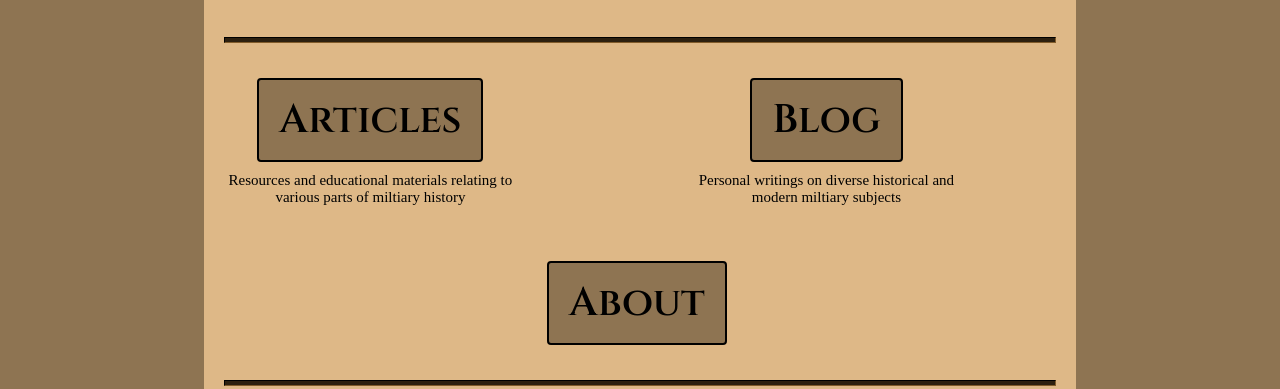
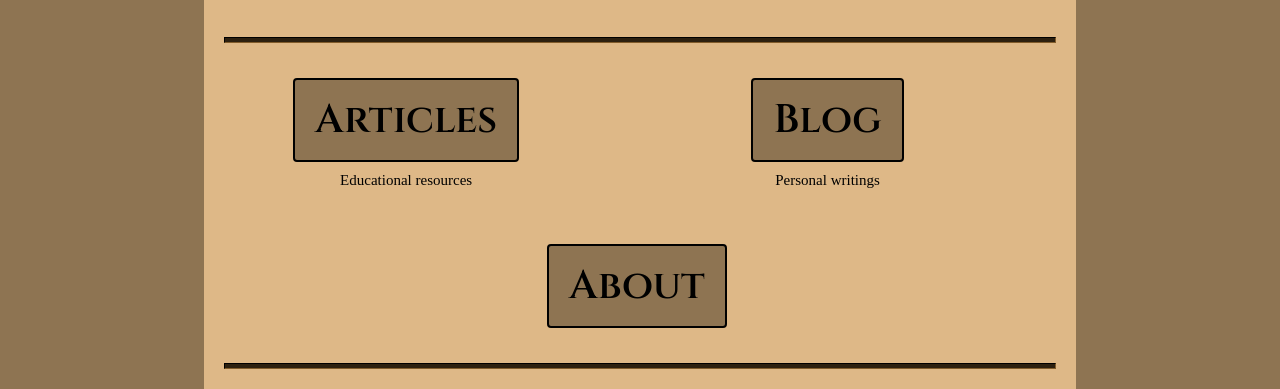
Before and after one commit to Blinkshinati/Blinks-Barracks, a plain HTML site: page index.html in a window 1280 px wide. Shown: the part 411-800 px from the top of the page. Drawn offline with Linux system fonts and the light colour scheme.

Commit message:
Update index.html

```diff
--- a/index.html
+++ b/index.html
@@ -70,13 +70,13 @@
               <a href="Articles.html" class="button-link">
                 Articles
               </a>
-              <p class="nav-button-info">Resources and educational materials relating to various parts of miltiary history</p>
+              <p class="nav-button-info">Educational resources</p>
             </div>
             <div class="nav-button right button">
               <a href="Blog.html" class="button-link">
                 Blog
               </a>
-              <p class="nav-button-info">Personal writings on diverse historical and modern miltiary subjects</p>
+              <p class="nav-button-info">Personal writings</p>
             </div>
           </div>
           <div class="bottom-info-nav-button">
```
